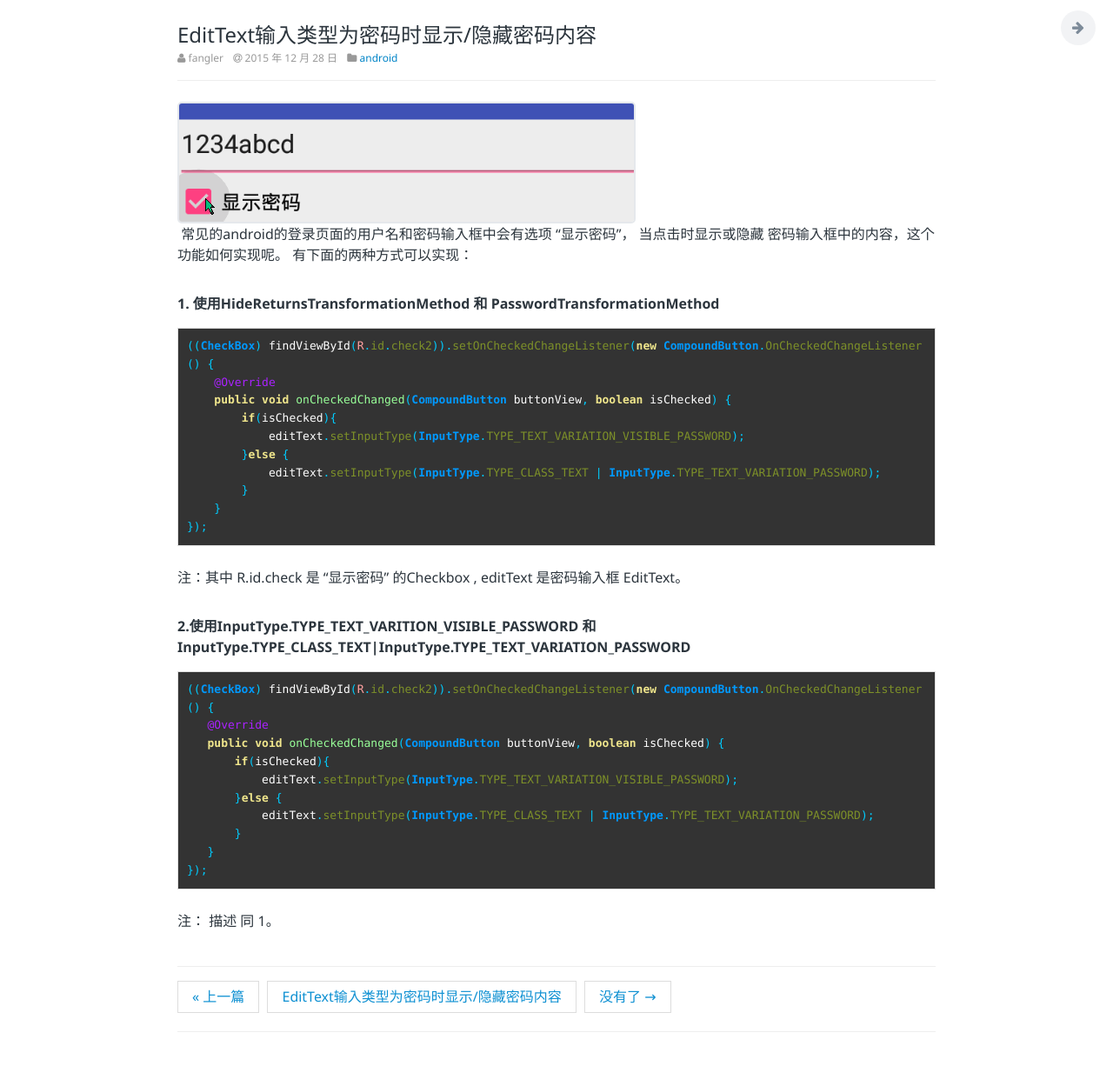
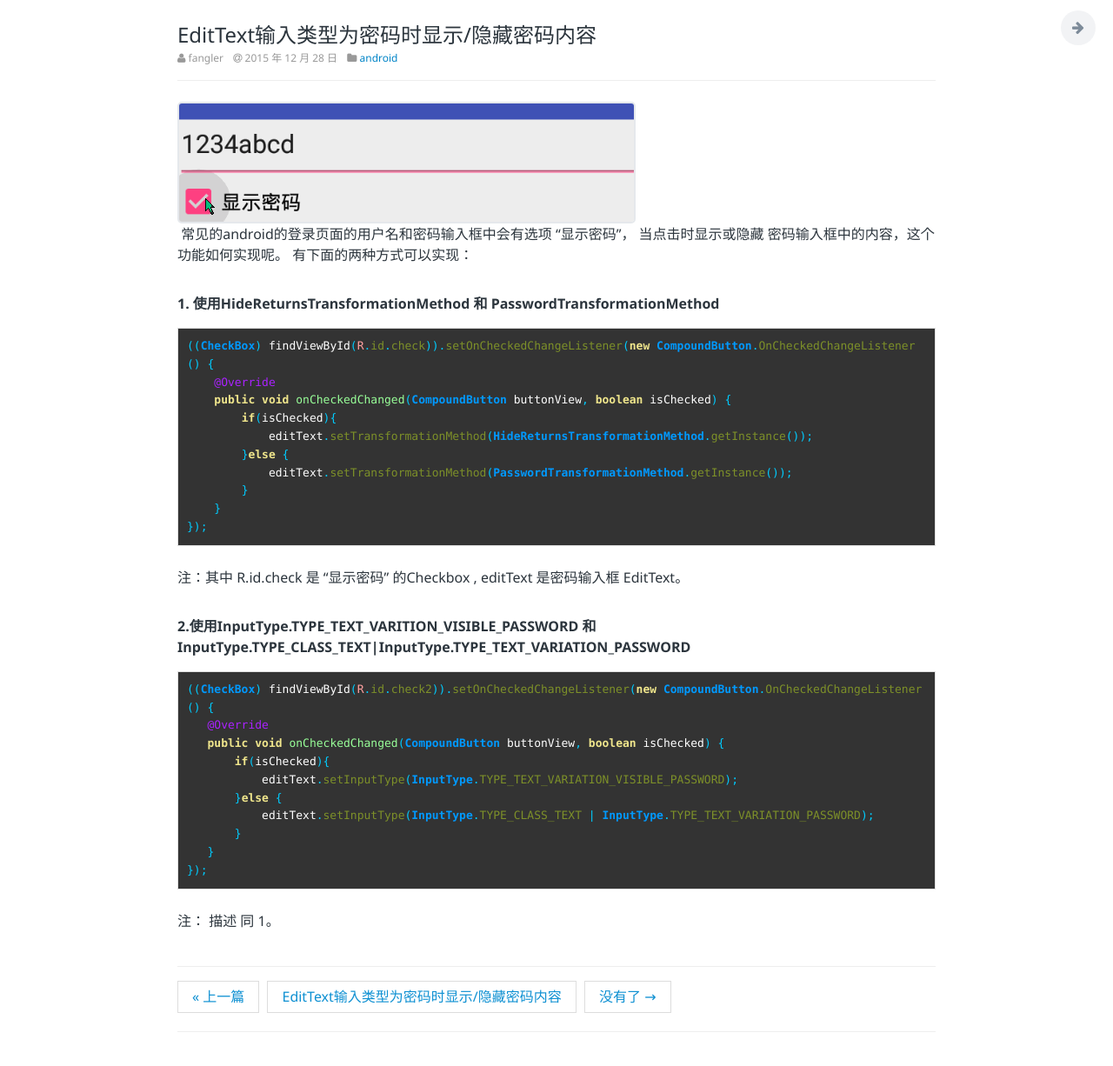
Before and after one commit to fangler/fangler.github.io, a Jekyll site: the page built from _posts/2015-12-28-edittext_password_show.md, in a window 1280 px wide. Shown: the top 1226 px of the page at 87% size. Built offline with Jekyll 4.4.1, drawn with Linux system fonts in a browser that asks for light colours; comment, search, counter and statistics services are not loaded.

Commit message:
some mistake happened

```diff
--- a/_posts/2015-12-28-edittext_password_show.md
+++ b/_posts/2015-12-28-edittext_password_show.md
@@ -16,13 +16,13 @@ tags: [android]
 
 #### 1. 使用HideReturnsTransformationMethod 和  PasswordTransformationMethod
 {% highlight java %}
-((CheckBox) findViewById(R.id.check2)).setOnCheckedChangeListener(new CompoundButton.OnCheckedChangeListener() {
+((CheckBox) findViewById(R.id.check)).setOnCheckedChangeListener(new CompoundButton.OnCheckedChangeListener() {
     @Override
     public void onCheckedChanged(CompoundButton buttonView, boolean isChecked) {
         if(isChecked){
-            editText.setInputType(InputType.TYPE_TEXT_VARIATION_VISIBLE_PASSWORD);
+            editText.setTransformationMethod(HideReturnsTransformationMethod.getInstance());
         }else {
-            editText.setInputType(InputType.TYPE_CLASS_TEXT | InputType.TYPE_TEXT_VARIATION_PASSWORD);
+            editText.setTransformationMethod(PasswordTransformationMethod.getInstance());
         }
     }
 });
```
